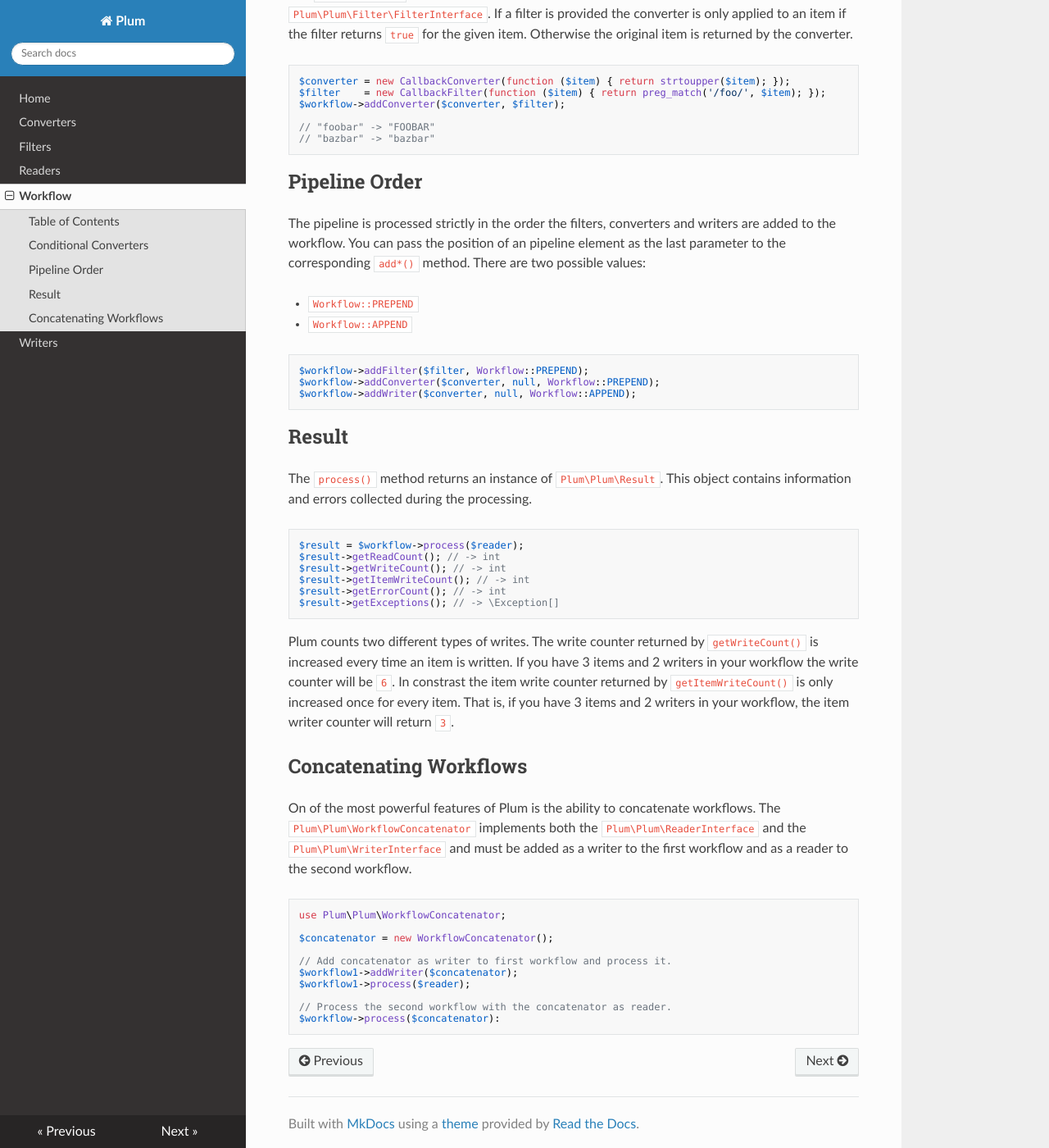
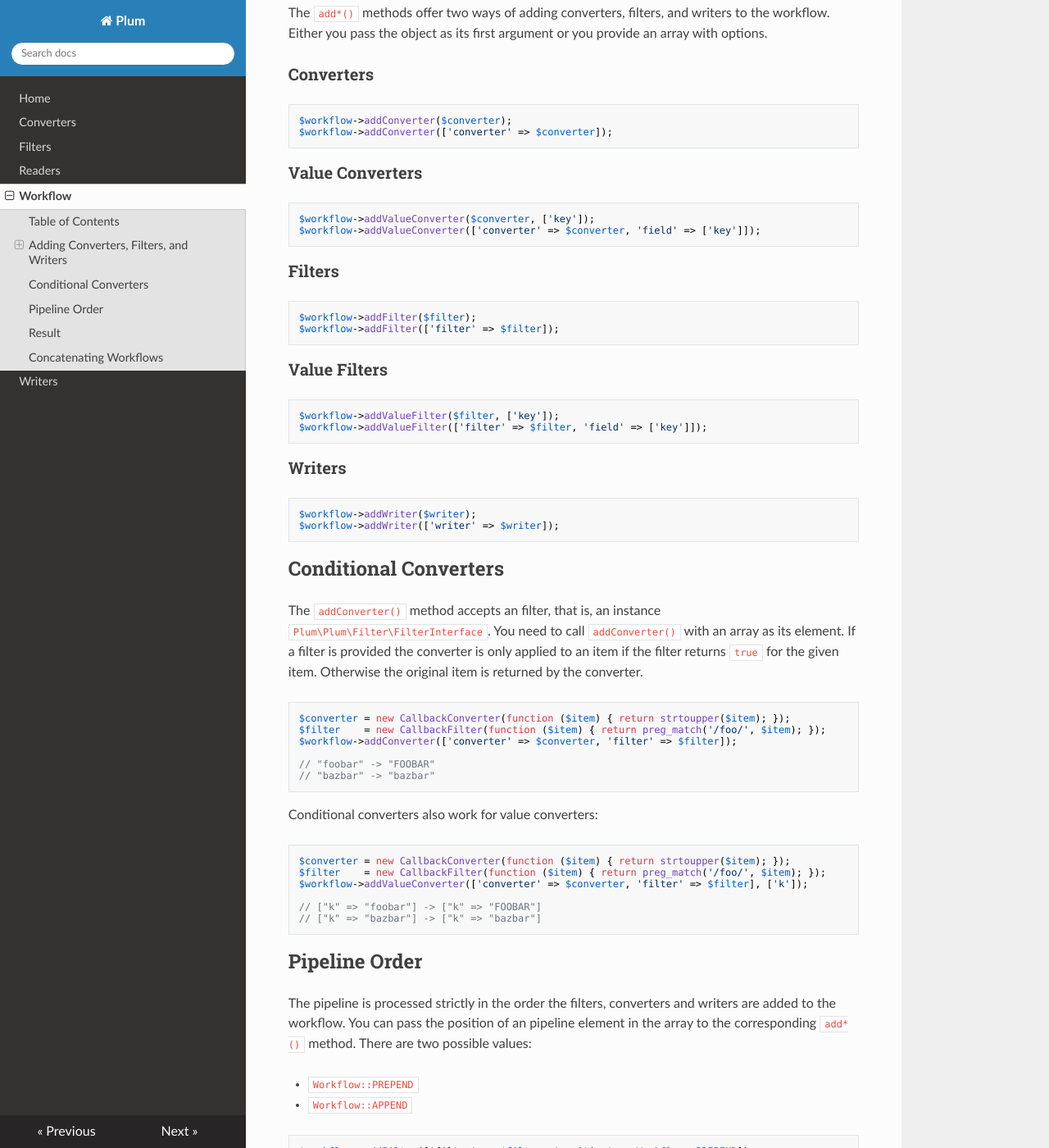
Before and after one commit to plumphp/plum, an MkDocs documentation site: the page built from docs/workflow.md, in a window 1280 px wide and 1400 px high, scrolled down 552 px. Shown: the whole window at 82% size. Built offline with MkDocs 1.6.1, drawn with Linux system fonts in a browser that asks for light colours; nearby versions of some CDN libraries; some of the changed text lies outside the part shown.

Commit message:
Update docs for refactored Workflow

````diff
--- a/docs/workflow.md
+++ b/docs/workflow.md
@@ -15,26 +15,81 @@ $workflow->process($reader);
 Table of Contents
 -----------------
 
+- [Adding Converters, Filters, and Writers](#adding-converters-filters-and-writers)
 - [Conditional Converters](#conditional-converters)
 - [Pipeline Order](#pipeline-order)
 - [Result](#result)
 - [Concatenating Workflows](#concatenating-workflows)
 
 
+Adding Converters, Filters, and Writers
+-------------------------------------
+
+The `add*()` methods offer two ways of adding converters, filters, and writers to the workflow. Either you pass the
+object as its first argument or you provide an array with options.
+
+### Converters
+
+```php
+$workflow->addConverter($converter);
+$workflow->addConverter(['converter' => $converter]);
+```
+
+### Value Converters
+
+```php
+$workflow->addValueConverter($converter, ['key']);
+$workflow->addValueConverter(['converter' => $converter, 'field' => ['key']]);
+```
+
+### Filters
+
+```php
+$workflow->addFilter($filter);
+$workflow->addFilter(['filter' => $filter]);
+```
+
+### Value Filters
+
+```php
+$workflow->addValueFilter($filter, ['key']);
+$workflow->addValueFilter(['filter' => $filter, 'field' => ['key']]);
+```
+
+### Writers
+
+```php
+$workflow->addWriter($writer);
+$workflow->addWriter(['writer' => $writer]);
+```
+
+
 Conditional Converters
 ----------------------
 
-The `addConverter()` method accepts an optional second parameter of type `Plum\Plum\Filter\FilterInterface`. If a
+The `addConverter()` method accepts an filter, that is, an instance `Plum\Plum\Filter\FilterInterface`. You need
+to call `addConverter()` with an array as its element. If a
 filter is provided the converter is only applied to an item if the filter returns `true` for the given item. Otherwise
 the original item is returned by the converter.
 
 ```php
 $converter = new CallbackConverter(function ($item) { return strtoupper($item); });
 $filter    = new CallbackFilter(function ($item) { return preg_match('/foo/', $item); });
-$workflow->addConverter($converter, $filter);
+$workflow->addConverter(['converter' => $converter, 'filter' => $filter]);
 
 // "foobar" -> "FOOBAR"
 // "bazbar" -> "bazbar"
+```
+
+Conditional converters also work for value converters:
+
+```php
+$converter = new CallbackConverter(function ($item) { return strtoupper($item); });
+$filter    = new CallbackFilter(function ($item) { return preg_match('/foo/', $item); });
+$workflow->addValueConverter(['converter' => $converter, 'filter' => $filter], ['k']);
+
+// ["k" => "foobar"] -> ["k" => "FOOBAR"]
+// ["k" => "bazbar"] -> ["k" => "bazbar"]
 ```
 
 
@@ -42,16 +97,16 @@ Pipeline Order
 --------------
 
 The pipeline is processed strictly in the order the filters, converters and writers are added to the workflow. You
-can pass the position of an pipeline element as the last parameter to the corresponding `add*()` method. There are
+can pass the position of an pipeline element in the array to the corresponding `add*()` method. There are
 two possible values:
 
 - `Workflow::PREPEND`
 - `Workflow::APPEND`
 
 ```php
-$workflow->addFilter($filter, Workflow::PREPEND);
-$workflow->addConverter($converter, null, Workflow::PREPEND);
-$workflow->addWriter($converter, null, Workflow::APPEND);
+$workflow->addFilter(['filter' => $filter, 'position' => Workflow::PREPEND]);
+$workflow->addConverter(['converter' => $converter, 'position' => Workflow::PREPEND]);
+$workflow->addWriter(['converter' => $converter, 'position' => Workflow::APPEND]);
 ```
 
 
````
Also changed, not shown: docs/converters.md (+3 -3 lines), docs/filters.md (+2 -2 lines).
